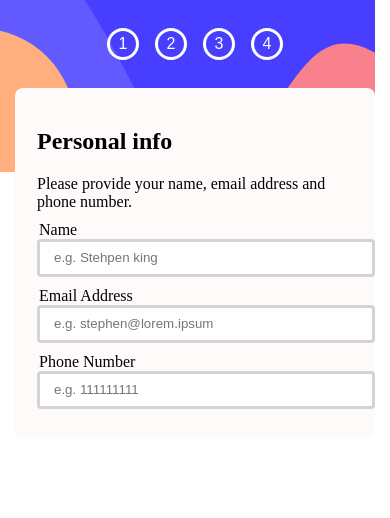
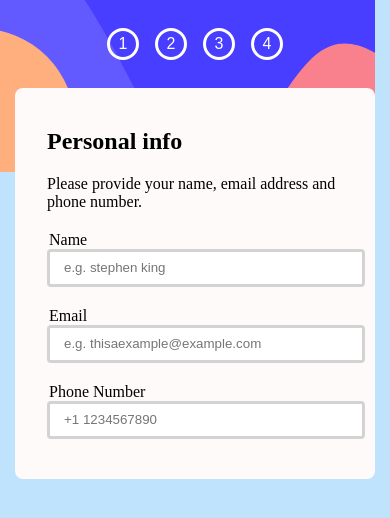
Before and after one commit to yaadevmohit/modern-form, a React (Vite) app: page / in a window 390 px wide. Shown: the top 518 px of the page. Built offline with nearby package versions, Linux system fonts and the light colour scheme.

Commit message:
create step one mobile ui

```diff
--- a/src/App.css
+++ b/src/App.css
@@ -7,25 +7,25 @@
 } */
 
 
-
+/*
 body {
   margin: 0;
   background-image: url(assets/images/bg-sidebar-mobile.svg);
   background-position: left top;
   background-repeat: no-repeat;
 
-}
-
+} */
+/*
 .form-container {
   display: flex;
   flex-flow: column wrap;
   align-items: center;
-}
+} */
 
-.form-stage-container {
+/* .form-stage-container {
   display: flex;
-}
-
+}  */
+/*
 .form-stage {
   width: 32px;
   height: 32px;
@@ -35,18 +35,18 @@ body {
   border: solid white;
   color: white;
   margin: 28px 8px;
-}
+} */
 
-.main-form {
+/* .main-form {
   background: snow;
   margin-left: 15px;
   margin-right: 15px;
   padding: 20px 12px;
   border-radius: 8px;
-}
+} */
 
-.form-field, .stage-heading {
-  margin: 10px;
+/* .form-field, .stage-heading {
+  margin: 20px;
 
 }
 
@@ -56,4 +56,4 @@ body {
   border-radius: 4px;
   border: lightgrey solid;
   padding-left: 14px;
-}
+} */
--- a/src/App.jsx
+++ b/src/App.jsx
@@ -1,34 +1,49 @@
 import { useState } from 'react'
-import './App.css'
+import StepOne from './assets/StepOne'
 
-function App() {
+const App = () =>  {
+
+  const styles = {
+    formContainer: {
+      display: 'flex',
+      flexFlow: "column wrap",
+      alignItems: "center"
+    },
+    formStepContainer: {
+      display: 'flex'
+    },
+    formStep: {
+      width: '32px',
+      height: "32px",
+      fontSize: "1rem",
+      borderRadius: "100%",
+      backgroundColor: 'transparent',
+      border: "solid white",
+      color: "white",
+      margin: "28px 8px"
+    },
+    mainForm: {
+      background: 'snow',
+      marginLeft: "15px",
+      marginRight: '15px',
+      padding: "20px 12px",
+      borderRadius: "8px",
+    },
+
+
+  }
 
   return (
     <>
-      <div className='form-container'>
-        <div className='form-stage-container'>
-          <button className='form-stage'>1</button>
-          <button className='form-stage'>2</button>
-          <button className='form-stage'>3</button>
-          <button className='form-stage'>4</button>
+      <div style={styles.formContainer}>
+        <div  style={styles.formStepContainer}>
+          <button style={styles.formStep}>1</button>
+          <button style={styles.formStep}>2</button>
+          <button style={styles.formStep}>3</button>
+          <button style={styles.formStep}>4</button>
         </div>
-        <form className='main-form'>
-          <div className='stage-heading'>
-            <h2>Personal info</h2>
-            <span>Please provide your name, email address and phone number.</span>
-          </div>
-          <div className='form-field'>
-            <legend for='name'>Name</legend>
-            <input type='text' id='name' name='name' placeholder='e.g. Stehpen king'/>
-          </div>
-          <div className='form-field'>
-            <legend for='email'>Email Address</legend>
-            <input type='email' id='email' name='email' placeholder='e.g. stephen@lorem.ipsum'/>
-          </div>
-          <div className='form-field'>
-            <legend for='phone'>Phone Number</legend>
-            <input type='tel' id='phone' name='phone' placeholder='e.g. 111111111'/>
-          </div>
+        <form style={styles.mainForm}>
+          <StepOne />
         </form>
       </div>
     </>
--- /dev/null
+++ b/src/assets/StepOne.jsx
@@ -0,0 +1,47 @@
+import React from 'react'
+
+const InputField = ({name, id, type, placeholder}) => {
+
+    const styles = {
+        formField: {
+            margin: "20px"
+        },
+
+        formInput: {
+            width: "100%",
+            height: "30px",
+            borderRadius: "4px",
+            border: "lightgrey solid",
+            paddingLeft: "14px"
+        }
+    }
+    return (
+        <div style={styles.formField}>
+            <legend for={id}>{name}</legend>
+            <input type={type} id={id} name={id} placeholder={placeholder} style={styles.formInput}/>
+        </div>
+    )
+}
+
+const StepOne = () => {
+
+    const styles = {
+        stageHeading: {
+            margin: "20px"
+        }
+    }
+
+  return (
+    <>
+        <div style={styles.stageHeading}>
+            <h2>Personal info</h2>
+            <span>Please provide your name, email address and phone number.</span>
+        </div>
+        <InputField name="Name" id="name" type="text" placeholder="e.g. stephen king"/>
+        <InputField name="Email" id="email" type="mail" placeholder="e.g. thisaexample@example.com" />
+        <InputField name="Phone Number" id="phone" type="tel" placeholder="+1 1234567890" />
+    </>
+  )
+}
+
+export default StepOne
--- a/src/index.css
+++ b/src/index.css
@@ -1,3 +1,7 @@
 body {
-  background-color: hsl(0, 0%, 100%);
+  margin: 0;
+  background-image: url(assets/images/bg-sidebar-mobile.svg);
+  background-position: left top;
+  background-repeat: no-repeat;
+  background-color: hsl(206, 94%, 87%);
 }
```
Also changed, not shown: src/StepTwo.jsx (added, +11 -0 lines).
